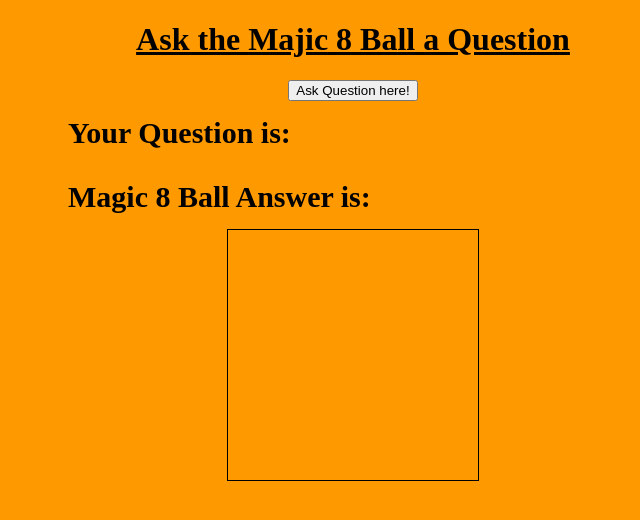
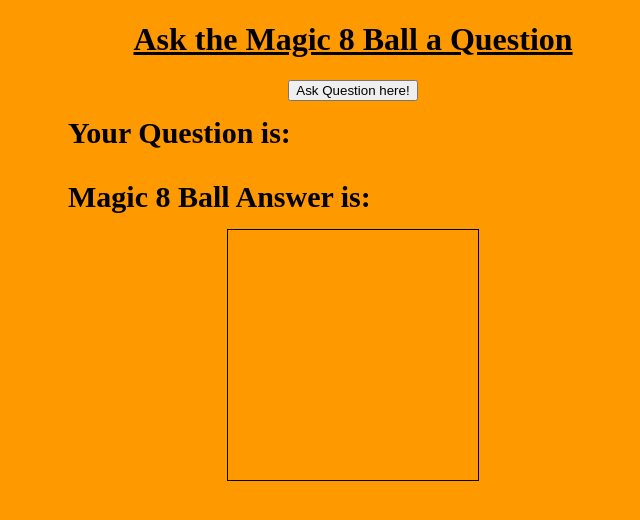
Before and after one commit to Christianpena9/Magic8Ball, a plain HTML site: page index.html in a window 1280 px wide. Shown: the whole page, without its empty margins (287-927 px from the left). Drawn offline with Linux system fonts and the light colour scheme.

Commit message:
Misspelling
Went into the code and fixed some misspelling that I had made.

```diff
--- a/index.html
+++ b/index.html
@@ -17,11 +17,11 @@
 	<script src="js/myscript.js" type="text/javascript"></script>
 
 	<!--Title Here-->
-	<title>Template Name</title>
+	<title>Magic 8 Ball Question Game</title>
 </head>
 <body>
 	<div id="wrapper">
-		<h1>Ask the Majic 8 Ball a Question</h1>
+		<h1>Ask the Magic 8 Ball a Question</h1>
 		<button id="button1">Ask Question here!</button>
 
 		<div class="clear"></div>
```
